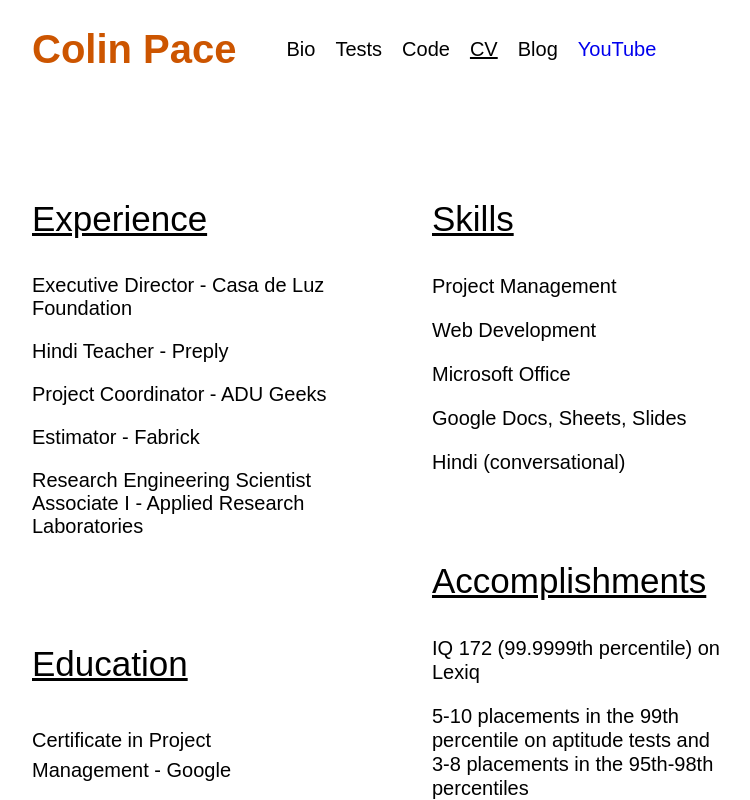
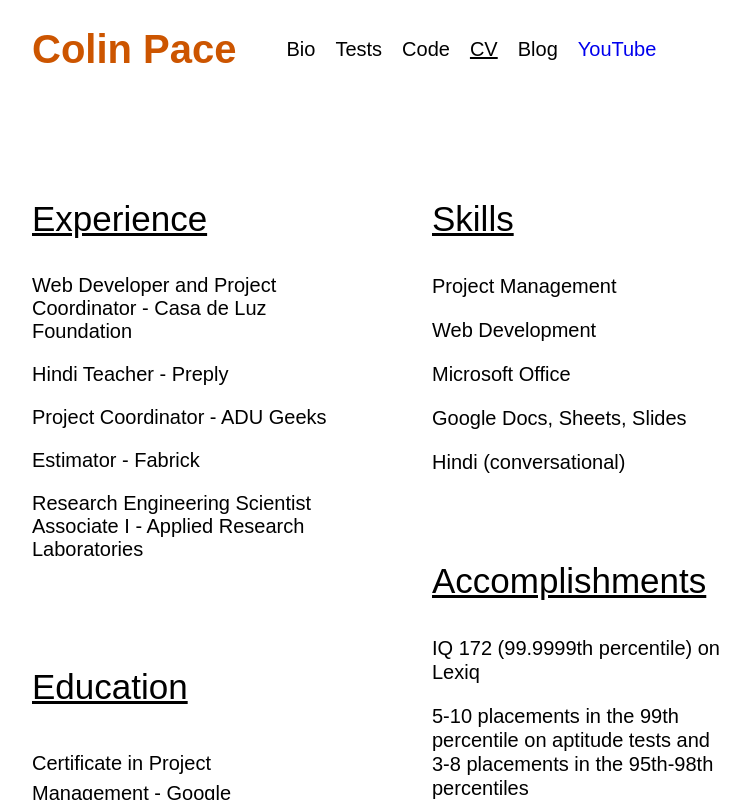
Before and after one commit to Colin-Pace/Portfolio, a React (Create React App) app: page / in a window 1280 px wide. Both pictures are taken after a click on the link "CV". Shown: the top 800 px of the page, without its empty margins (233-983 px from the left). Built offline with nearby package versions, Linux system fonts and the light colour scheme.

Commit message:
textual edit

```diff
--- a/src/Resume.js
+++ b/src/Resume.js
@@ -8,7 +8,7 @@ function Resume() {
         <div id = 'resumeLeft'>
           <div id = 'experience'>
             <p className = 'sideTitle'>Experience</p>
-            <p className = 'title'>Executive Director - Casa de Luz Foundation</p>
+            <p className = 'title'>Web Developer and Project Coordinator - Casa de Luz Foundation</p>
             <p className = 'title'>Hindi Teacher - Preply</p>
             <p className = 'title'>Project Coordinator - ADU Geeks</p>
             <p className = 'title'>Estimator - Fabrick</p>
```
